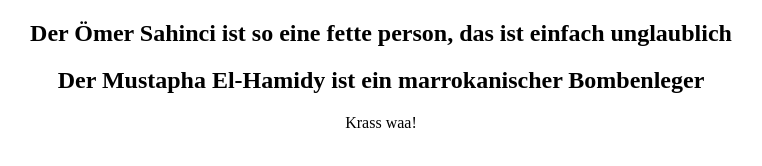
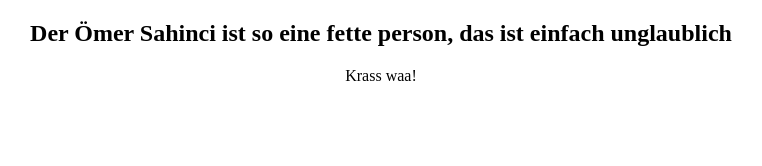
Before and after one commit to nailcan3883/-mer, a plain HTML site: page index.html in a window 1280 px wide. Shown: the whole page, without its empty margins (259-1021 px from the left). Drawn offline with Linux system fonts and the light colour scheme.

Commit message:
Update index.html

```diff
--- a/index.html
+++ b/index.html
@@ -18,7 +18,7 @@
                 </style>
                 <div class="a">
                 <h2>Der Ömer Sahinci ist so eine fette person, das ist einfach unglaublich</h2>
-                        <h2>Der Mustapha El-Hamidy ist ein marrokanischer Bombenleger</h2>
+
                 <p>Krass waa!</p>
                 </div>
 
```
